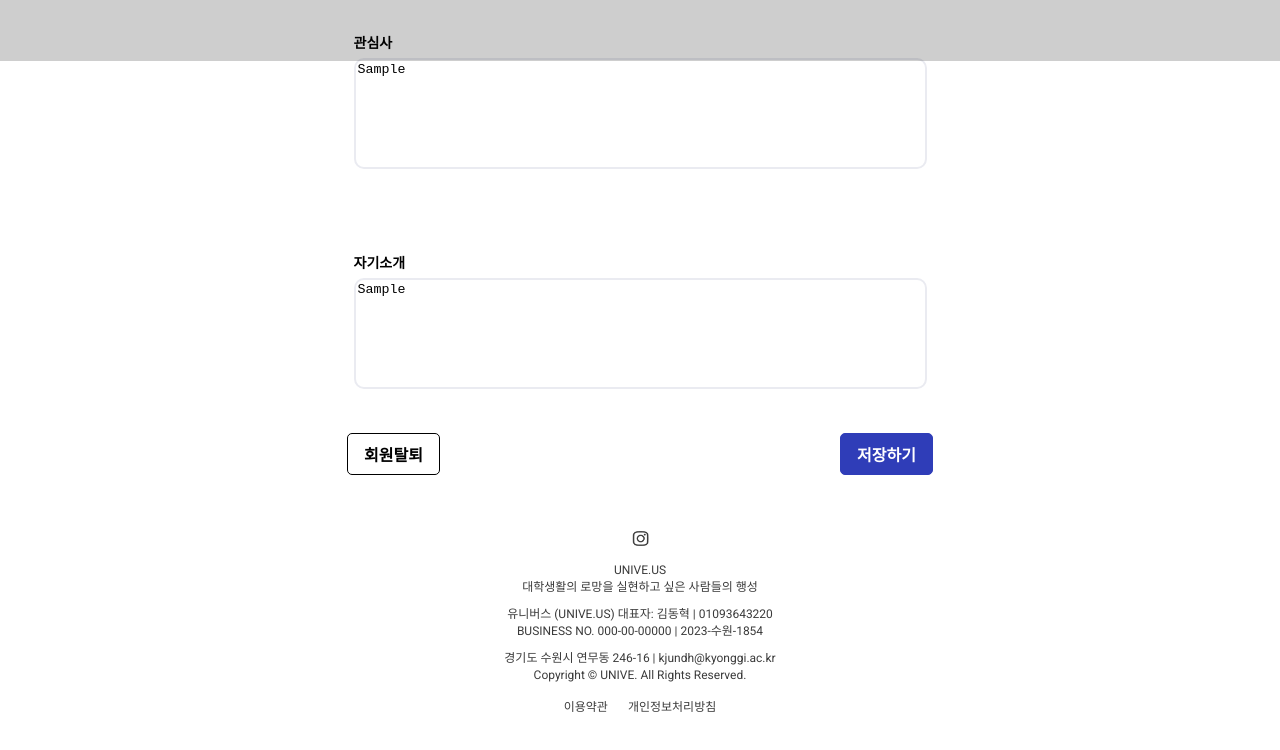
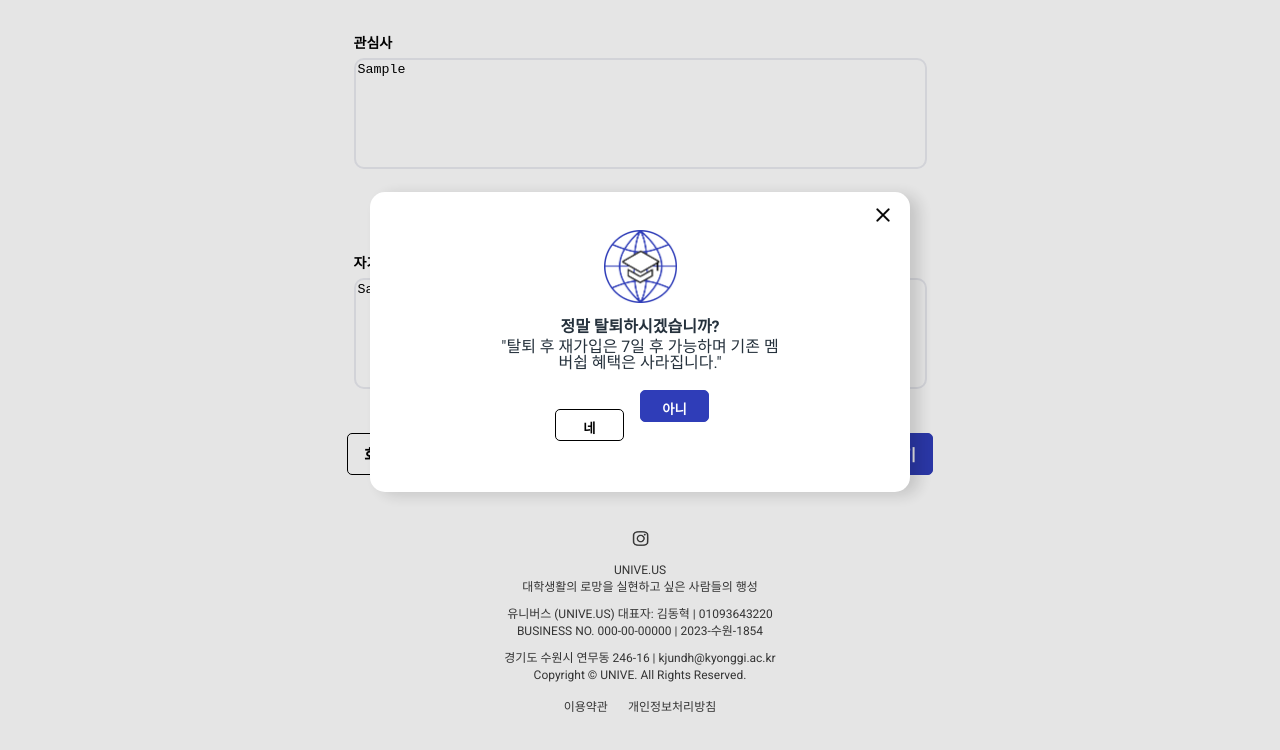
Before and after one commit to UMC-UNIVEUS/UNIVEUS-frontend, a React (Create React App) app: page / in a window 1280 px wide. Both pictures are taken after typing "Sample", "Sample", "Sample" into the empty fields and a click on the button "회원탈퇴". Shown: the part 739-1489 px from the top of the page. Built offline with nearby package versions, Linux system fonts and the light colour scheme.

Commit message:
modal, 구현 완료 modal, 구현완료! ''

```diff
--- a/src/components/Modal.jsx
+++ b/src/components/Modal.jsx
@@ -2,27 +2,37 @@ import '../styles/Modal.scss';
 import logo from '../assets/images/biglogo.png';
 import closeBtn from '../assets/images/close-btn.png';
 
-// 각 모달창마다 내용이랑 버튼이 다르므로 해당 내용은 컴포넌트 형태가 아니라 직접 가져가서 연결해야 할 듯 싶다
+// ynBtn={true|false}
+// true -> 네/아니오 버튼 | false -> 확인 버튼
+// title={'타이틀로 넣을 글'}
+// content={'내용으로 넣을 글'}
 
-// 각 페이지에 맞게 코드를 가져가서 수정할 것!!
-
-export default function Modal({ content }) {
-	console.log(content);
+function Modal({ isOpen, closeModal, ynBtn, title, content }) {
 	return (
-		<div className="modal-back">
+		<div className="modal-back" style={{ display: isOpen ? 'block' : 'none' }}>
 			<div className="modal">
-				<button className="modal-close">
+				<button className="modal-close" onClick={closeModal}>
 					<img src={closeBtn} alt="모달창 닫기 버튼" />
 				</button>
 				<div className="modal-body">
 					<img className="modal-logo" src={logo} alt="UNIVE:US logg" />
-					<div className="modal-content">{content}</div>
+					<div className="modal-content">
+						<div className="content-title">{title}</div>
+						{content}
+					</div>
 				</div>
 				<div className="modal-footer">
-					<button className="modal-btn modal-white-btn">네</button>
-					<button className="modal-btn modal-blue-btn">아니오</button>
+					<div className="yn-btn" style={{ display: ynBtn ? 'block' : 'none' }}>
+						<button className="modal-btn modal-white-btn">네</button>
+						<button className="modal-btn modal-blue-btn">아니오</button>
+					</div>
+					<button className="modal-btn modal-blue-btn" style={{ display: ynBtn ? 'none' : 'block' }}>
+						확인
+					</button>
 				</div>
 			</div>
 		</div>
 	);
 }
+
+export default Modal;
--- a/src/components/Profile.jsx
+++ b/src/components/Profile.jsx
@@ -5,15 +5,15 @@ import profileLogo from '../assets/images/biglogo.png';
 import Modal from './Modal';
 import '../styles/Profile.scss';
 
-styled(profileLogo)`
-	width: 75px;
-	height: 75px;
-`;
-
 export default function Profile() {
 	const { register, handleSubmit } = useForm();
 	const [imgFile, setImgFile] = useState('');
 	const imgRef = useRef();
+
+	// modal창 여닫기
+	const [isModalOpen, setIsModalOpen] = useState(false);
+	const openModal = () => setIsModalOpen(true);
+	const closeModal = () => setIsModalOpen(false);
 
 	// 이미지 업로드 input의 onChange
 	const saveImgFile = () => {
@@ -25,7 +25,7 @@ export default function Profile() {
 		};
 	};
 	return (
-		<form className="profile-form" onSubmit={handleSubmit((data) => alert(JSON.stringify(data)))}>
+		<form className="profile-form" onSubmit={handleSubmit((data) => console.log(JSON.stringify(data)))}>
 			<div className="pro-privacy">
 				<div className="info-right">
 					<div className="right-img">
@@ -61,7 +61,7 @@ export default function Profile() {
 						/>
 					</div>
 					<div className="radio-box">
-						<label className="radio-label left-label">성별</label>
+						<div className="radio-label left-label">성별</div>
 						<div className="radio-input">
 							<label className="gender-style gender-label" htmlFor="mypage-profile-male">
 								남
@@ -88,8 +88,17 @@ export default function Profile() {
 				<textarea name="selfintro" id="mypage-profile-selfintro" cols="30" rows="10"></textarea>
 			</div>
 			<div className="pro-btns">
-				<button className="secession-btn">회원탈퇴</button>
-				<Modal content="안녕하세요" />
+				<button className="secession-btn" onClick={openModal}>
+					회원탈퇴
+				</button>
+				<Modal
+					isOpen={isModalOpen}
+					closeModal={closeModal}
+					ynBtn={true}
+					title={'정말 탈퇴하시겠습니까?'}
+					content={'"탈퇴 후 재가입은 7일 후 가능하며 기존 멤버쉽 혜택은 사라집니다."'}
+				/>
+				{/* </Modal> */}
 				<input className="save-btn" type="submit" value={'저장하기'} />
 			</div>
 		</form>
--- a/src/styles/Modal.scss
+++ b/src/styles/Modal.scss
@@ -1,5 +1,5 @@
 .modal-back {
-	position: absolute;
+	position: fixed;
 	width: 100%;
 	height: 100%;
 	background-color: rgba(0, 0, 0, 0.1);
@@ -10,12 +10,13 @@
 	// display: none;
 	.modal {
 		font-size: 16px;
-		margin-top: 100px;
 		width: 540px;
 		height: 300px;
 		border-radius: 15px;
 		background: #fff;
 		box-shadow: 9px 3px 16px 0px rgba(0, 0, 0, 0.15);
+		margin: 0 auto;
+		margin-top: 15%;
 		.modal-close {
 			position: relative;
 			width: 24px;
@@ -40,7 +41,15 @@
 				margin-bottom: 16px;
 			}
 			.modal-content {
-				background-color: aqua;
+				display: flex;
+				flex-direction: column;
+				align-items: center;
+				width: 283px;
+				text-align: center;
+				.content-title {
+					margin-bottom: 4px;
+					font-weight: 700;
+				}
 			}
 		}
 		.modal-footer {
@@ -54,10 +63,12 @@
 				border-radius: 5px;
 				font-weight: 700;
 				margin-top: 19px;
+				margin-right: 16px;
+				cursor: pointer;
 				&.modal-white-btn {
 					border: 1px solid #000;
-					background: #fff;
 				}
+				background: #fff;
 				&.modal-blue-btn {
 					color: var(--univ-white);
 					border: 1px solid var(--univ-blue);
```
